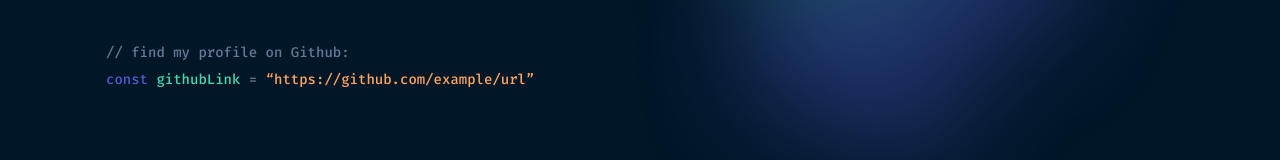
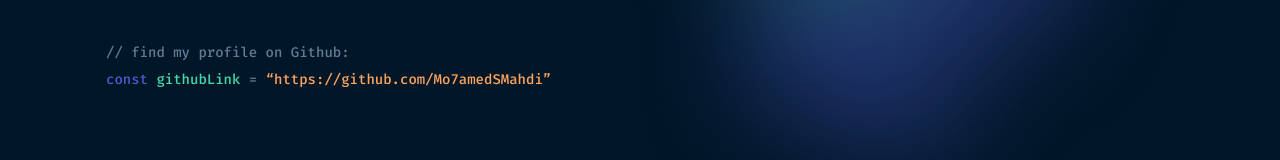
Before and after one commit to Mo7amedSMahdi/developer-portfolio, a React (Create React App) app: page / in a window 1280 px wide. Shown: the part 535-695 px from the top of the page. Built offline with nearby package versions, Linux system fonts and the light colour scheme.

Commit message:
change github home url

```diff
--- a/src/components/home/Home.jsx
+++ b/src/components/home/Home.jsx
@@ -26,7 +26,7 @@
             </span>{' '}
             ={' '}
             <span span className="sp-rajah">
-              “https://github.com/example/url”
+              “https://github.com/Mo7amedSMahdi”
             </span>
           </p>
         </div>
```
